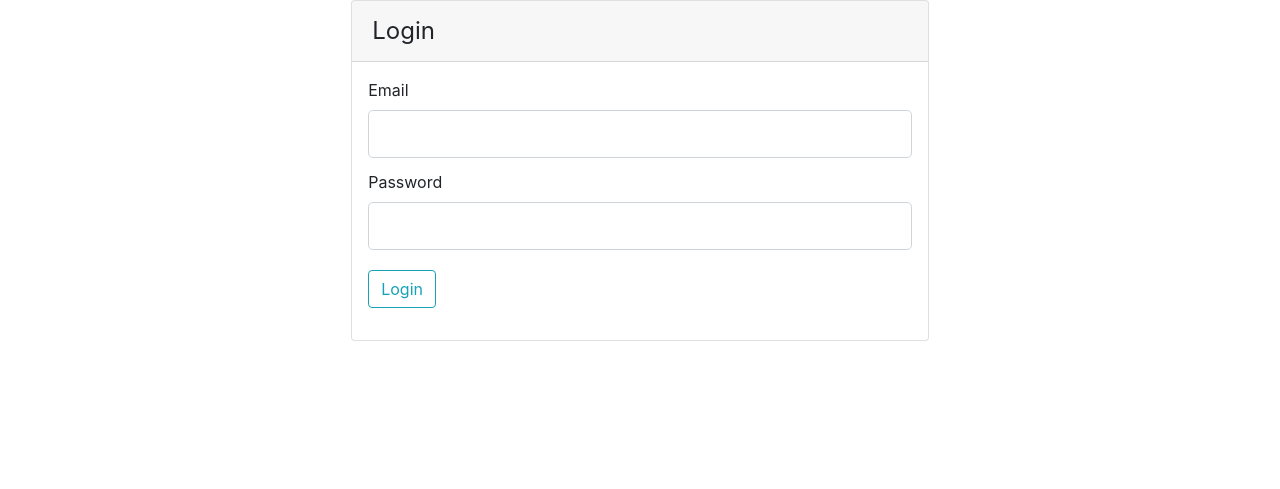
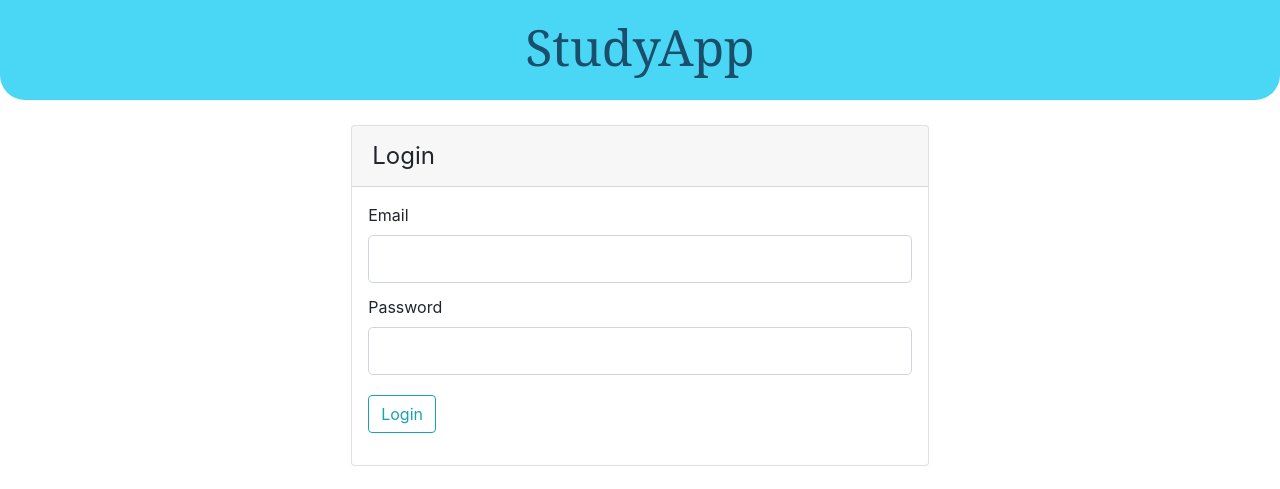
Before and after one commit to 5-MuhSkuhTeers/StudyApp, a Flask app: page / in a window 1280 px wide. Shown: the top 489 px of the page. Run offline with Flask 2, Linux system fonts and the light colour scheme; some libraries are stand-ins or nearby versions.

Commit message:
added css styling for the login header

```diff
--- a/api/static/main.css
+++ b/api/static/main.css
@@ -0,0 +1,25 @@
+
+/* Styling for the bar on the login screen*/
+.login-header{
+    background-color: #4AD7F5;
+
+    text-align: center;
+    padding-top: 10px;
+    padding-bottom: 10px;
+
+
+    border-bottom-right-radius: 25px;
+    border-bottom-left-radius: 25px;
+
+    margin: auto;
+    margin-bottom: 25px;
+
+    font-size: 50px;
+    font-family: Georgia, 'Times New Roman', Times, serif;
+    font-style: normal;
+    font-weight: normal;
+    color: #1B4E6A;
+
+    width: 100%;
+    height: 100px;
+}
--- a/api/templates/login.html
+++ b/api/templates/login.html
@@ -1,10 +1,14 @@
 <!doctype html>
 <html lang="en">
 <head>
+    <link rel="stylesheet" type="text/css" href="{{ url_for('static',filename='main.css') }}">
     <link rel="stylesheet" href="https://maxcdn.bootstrapcdn.com/bootstrap/4.0.0/css/bootstrap.min.css"
           integrity="sha384-Gn5384xqQ1aoWXA+058RXPxPg6fy4IWvTNh0E263XmFcJlSAwiGgFAW/dAiS6JXm" crossorigin="anonymous">
 </head>
 
+<div class="login-header">
+    StudyApp
+</div>
 <div class="card-deck d-flex justify-content-center">
     <form method="POST" action="">
         {{ form.hidden_tag() }}
```
